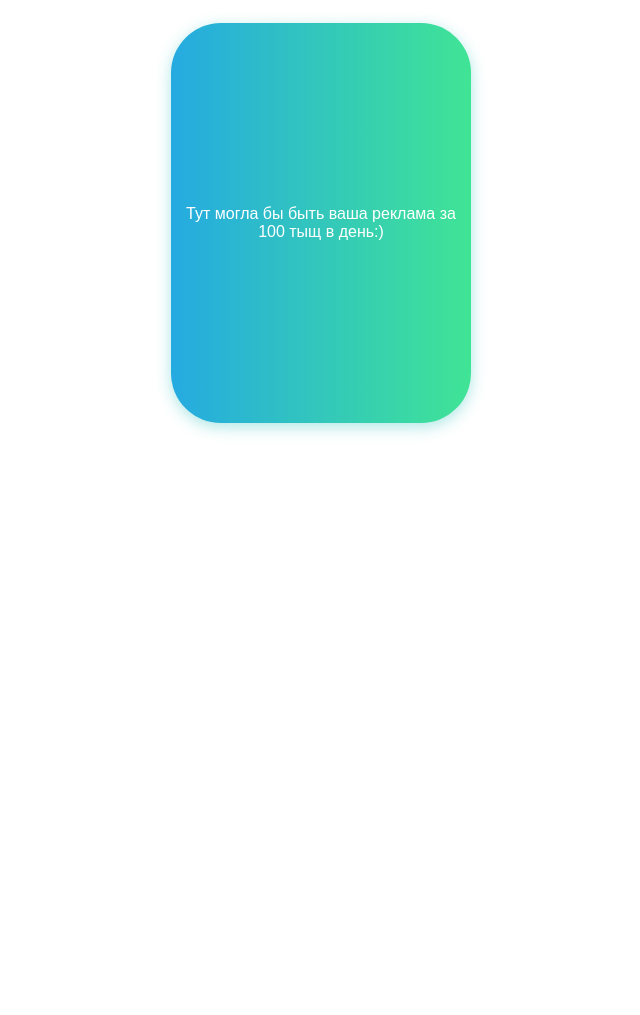
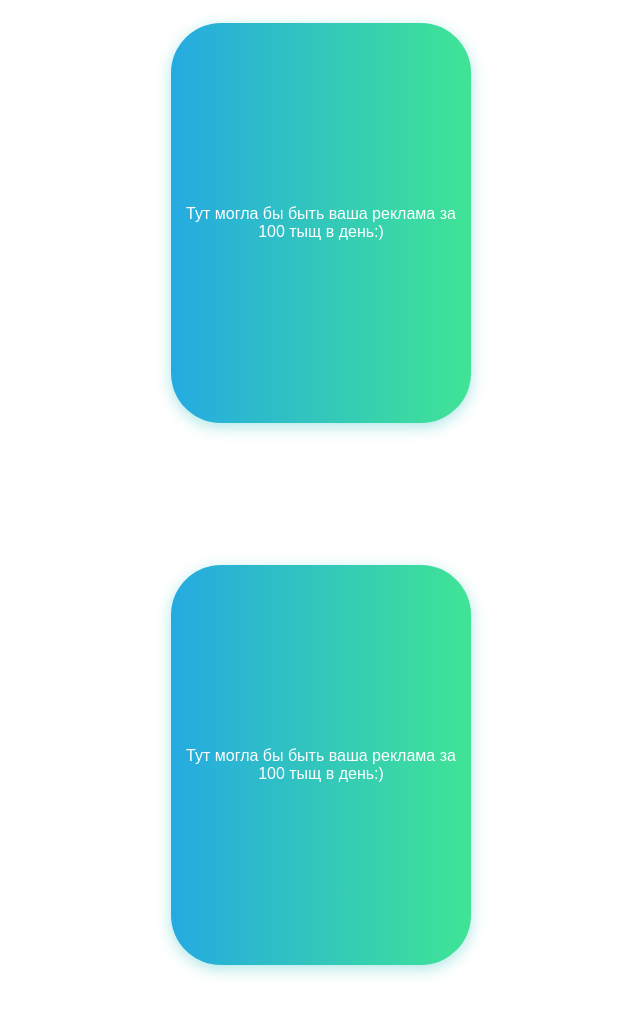
Before and after one commit to anarkilimitz/Card-button, a plain HTML site: page index.html in a window 1280 px wide. Shown: the part 123-1138 px from the top of the page, without its empty margins (319-959 px from the left). Before the commit the page ends 800 px from the top, so only its background shows below. Drawn offline with Linux system fonts and the light colour scheme.

Commit message:
index.html

```diff
--- a/index.html
+++ b/index.html
@@ -9,6 +9,8 @@
 <body>
 <div class="buttons">
     <button class="btn-hover color-1">Тут могла бы быть ваша реклама за 100 тыщ в день:)</button>
+<div class="buttons">
+    <button class="btn-hover color-1">Тут могла бы быть ваша реклама за 100 тыщ в день:)</button>
 </div>
 </body>
 </html>
```
